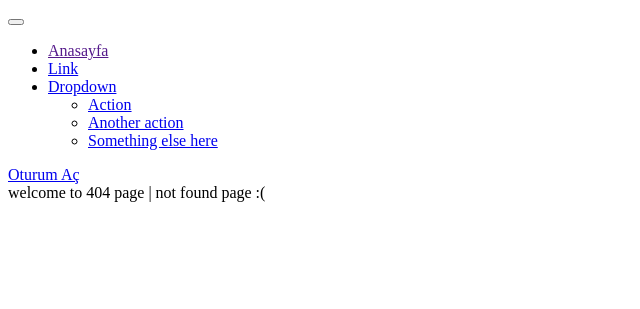
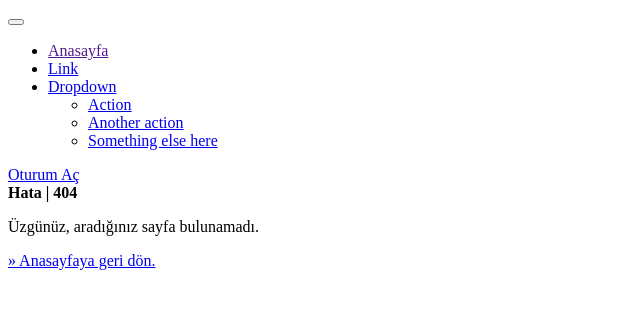
Before and after one commit to kadirermantr/news-hub, a PHP site: template src/app/views/404.php in a window 1280 px wide. Shown: the top 309 px of the page, without its empty margins (0-640 px from the left). Run offline with PHP 8.4, Linux system fonts and the light colour scheme; the template is opened without the code that fills it, so the values that code supplies are empty; some libraries are stand-ins or nearby versions.

Commit message:
sayfa içeriği güncellendi

```diff
--- a/src/app/views/404.php
+++ b/src/app/views/404.php
@@ -1,3 +1,20 @@
-<?php
+<?php require __DIR__ . '/layouts/header.php';?>
 
-echo "welcome to 404 page | not found page :(";
+    <div class="container">
+        <div class="row justify-content-center py-5">
+            <div class="col-md-8">
+                <div class="card">
+                    <div class="card-header text-uppercase text-center">
+                        <strong>Hata | 404</strong>
+                    </div>
+
+                    <div class="card-body">
+                        <p>Üzgünüz, aradığınız sayfa bulunamadı.</p>
+                        <a href="/">» Anasayfaya geri dön.</a>
+                    </div>
+                </div>
+            </div>
+        </div>
+    </div>
+
+<?php require __DIR__ . '/layouts/footer.php';?>
```
